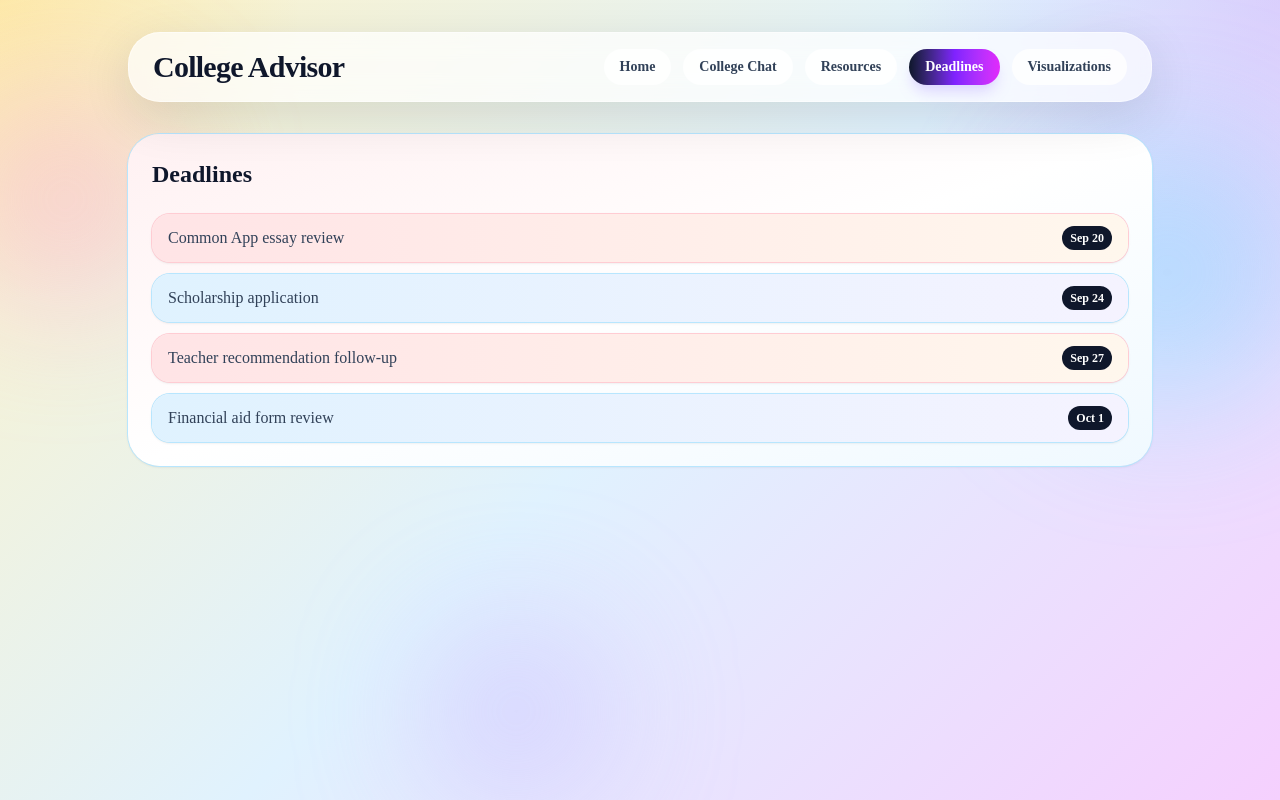
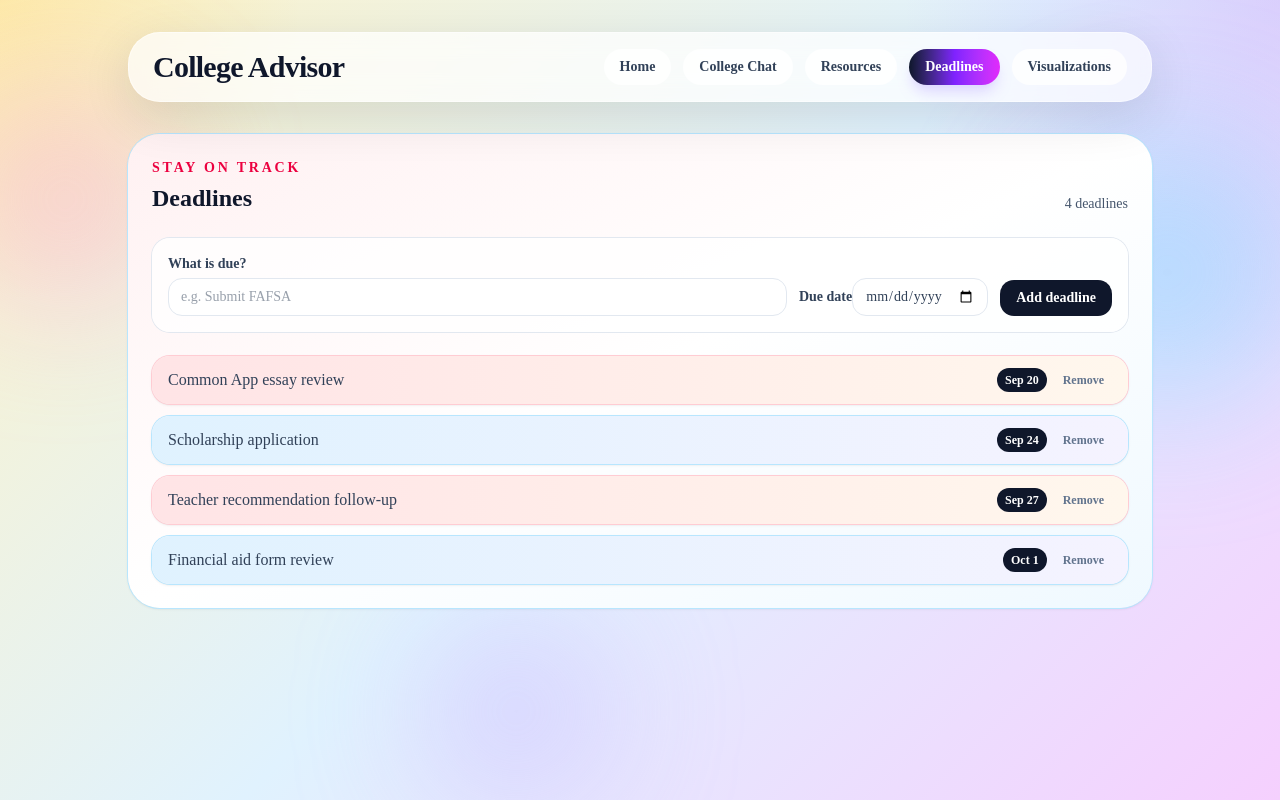
Before and after one commit to CSC4790-Fall2026-Org/College_Companion, a Next.js app: page / in a window 1280 px wide. Both pictures are taken after a click on the button "Deadlines". Built offline with nearby package versions, Linux system fonts and the light colour scheme.

Commit message:
Added custom deadline feature

```diff
--- a/app/page.tsx
+++ b/app/page.tsx
@@ -1,11 +1,9 @@
 "use client";
-
-import { type FormEvent, useState } from "react";
+import { type FormEvent, useEffect, useState } from "react";
 import ReactMarkdown from "react-markdown";
 import remarkGfm from "remark-gfm";
 
 const tabs = ["Home", "College Chat", "Resources", "Deadlines", "Visualizations"] as const;
-
 type Tab = (typeof tabs)[number];
 
 const quickPrompts = [
@@ -16,7 +14,6 @@ const quickPrompts = [
 ];
 
 type Citation = { title: string; uri: string };
-
 type ChatMessage = {
   sender: "bot" | "user";
   text: string;
@@ -32,6 +29,19 @@ type StreamChunk = {
   choices?: { delta?: { content?: string; annotations?: StreamCitation[] } }[];
   error?: { message?: string };
 };
+
+type Deadline = {
+  id: number;
+  title: string;
+  date: string;
+};
+
+const defaultDeadlines: Deadline[] = [
+  { id: 1, title: "Common App essay review", date: "2026-09-20" },
+  { id: 2, title: "Scholarship application", date: "2026-09-24" },
+  { id: 3, title: "Teacher recommendation follow-up", date: "2026-09-27" },
+  { id: 4, title: "Financial aid form review", date: "2026-10-01" },
+];
 
 const initialChatMessages: ChatMessage[] = [
   {
@@ -50,6 +60,57 @@ export default function Home() {
   const [chatInput, setChatInput] = useState("");
   const [isSending, setIsSending] = useState(false);
   const [chatError, setChatError] = useState("");
+  const [deadlines, setDeadlines] = useState<Deadline[]>(() => {
+    if (typeof window === "undefined") {
+      return defaultDeadlines;
+    }
+
+    const savedDeadlines = window.localStorage.getItem("college-advisor-deadlines");
+
+    if (!savedDeadlines) {
+      return defaultDeadlines;
+    }
+
+    try {
+      const parsedDeadlines = JSON.parse(savedDeadlines) as Deadline[];
+      return Array.isArray(parsedDeadlines) ? parsedDeadlines : defaultDeadlines;
+    } catch {
+      window.localStorage.removeItem("college-advisor-deadlines");
+      return defaultDeadlines;
+    }
+  });
+  const [deadlineTitle, setDeadlineTitle] = useState("");
+  const [deadlineDate, setDeadlineDate] = useState("");
+
+  useEffect(() => {
+    window.localStorage.setItem("college-advisor-deadlines", JSON.stringify(deadlines));
+  }, [deadlines]);
+
+  const formatDeadlineDate = (date: string) => {
+    const [year, month, day] = date.split("-").map(Number);
+
+    if (!year || !month || !day) {
+      return date;
+    }
+
+    return new Intl.DateTimeFormat("en-US", { month: "short", day: "numeric" }).format(
+      new Date(year, month - 1, day),
+    );
+  };
+
+  const handleAddDeadline = (event: FormEvent<HTMLFormElement>) => {
+    event.preventDefault();
+
+    const title = deadlineTitle.trim();
+
+    if (!title || !deadlineDate) {
+      return;
+    }
+
+    setDeadlines((current) => [...current, { id: Date.now(), title, date: deadlineDate }].sort((a, b) => a.date.localeCompare(b.date)));
+    setDeadlineTitle("");
+    setDeadlineDate("");
+  };
 
   const sendMessage = async (message?: string) => {
     const prompt = (message ?? chatInput).trim();
@@ -513,26 +574,44 @@ export default function Home() {
 
     return (
       <section className="mt-8 rounded-[2rem] bg-gradient-to-br from-rose-50 via-white to-sky-50 p-6 shadow-sm ring-1 ring-sky-200">
-        <h2 className="text-2xl font-black text-slate-900">Deadlines</h2>
+        <div className="flex flex-col gap-2 md:flex-row md:items-end md:justify-between">
+          <div>
+            <p className="text-sm font-semibold uppercase tracking-[0.2em] text-rose-600">Stay on track</p>
+            <h2 className="mt-1 text-2xl font-black text-slate-900">Deadlines</h2>
+          </div>
+          <p className="text-sm text-slate-600">{deadlines.length} {deadlines.length === 1 ? "deadline" : "deadlines"}</p>
+        </div>
+
+        <form onSubmit={handleAddDeadline} className="mt-6 grid gap-3 rounded-2xl bg-white/80 p-4 ring-1 ring-slate-200 md:grid-cols-[1fr_auto_auto] md:items-end">
+          <label className="text-sm font-semibold text-slate-700">
+            What is due?
+            <input type="text" value={deadlineTitle} onChange={(event) => setDeadlineTitle(event.target.value)} placeholder="e.g. Submit FAFSA" maxLength={100} className="mt-1 w-full rounded-xl border border-slate-200 bg-white px-3 py-2 font-normal text-slate-700 outline-none transition focus:border-violet-400 focus:ring-2 focus:ring-violet-200" required />
+          </label>
+          <label className="text-sm font-semibold text-slate-700">
+            Due date
+            <input type="date" value={deadlineDate} onChange={(event) => setDeadlineDate(event.target.value)} className="mt-1 rounded-xl border border-slate-200 bg-white px-3 py-2 font-normal text-slate-700 outline-none transition focus:border-violet-400 focus:ring-2 focus:ring-violet-200" required />
+          </label>
+          <button type="submit" className="rounded-xl bg-slate-900 px-4 py-2 text-sm font-semibold text-white transition hover:bg-violet-700">Add deadline</button>
+        </form>
+
         <div className="mt-6 space-y-3">
-          {[
-            ["Common App essay review", "Sep 20"],
-            ["Scholarship application", "Sep 24"],
-            ["Teacher recommendation follow-up", "Sep 27"],
-            ["Financial aid form review", "Oct 1"],
-          ].map(([title, date], index) => (
+          {deadlines.map((deadline, index) => (
             <div
-              key={title}
+              key={deadline.id}
               className={`flex items-center justify-between rounded-2xl px-4 py-3 shadow-sm ring-1 ${
                 index % 2 === 0
                   ? "bg-gradient-to-r from-rose-100 to-orange-50 ring-rose-200"
                   : "bg-gradient-to-r from-sky-100 to-violet-50 ring-sky-200"
               }`}
             >
-              <span className="text-slate-700">{title}</span>
-              <span className="rounded-full bg-slate-900 px-2 py-1 text-xs font-bold text-white">{date}</span>
+              <span className="text-slate-700">{deadline.title}</span>
+              <div className="flex items-center gap-2">
+                <span className="rounded-full bg-slate-900 px-2 py-1 text-xs font-bold text-white">{formatDeadlineDate(deadline.date)}</span>
+                <button type="button" onClick={() => setDeadlines((current) => current.filter((item) => item.id !== deadline.id))} className="rounded-full px-2 py-1 text-xs font-semibold text-slate-500 transition hover:bg-white hover:text-rose-600" aria-label={`Remove ${deadline.title}`}>Remove</button>
+              </div>
             </div>
           ))}
+          {deadlines.length === 0 && <p className="rounded-2xl bg-white/70 px-4 py-6 text-center text-sm text-slate-500">No deadlines yet. Add one above to get started.</p>}
         </div>
       </section>
     );
```
